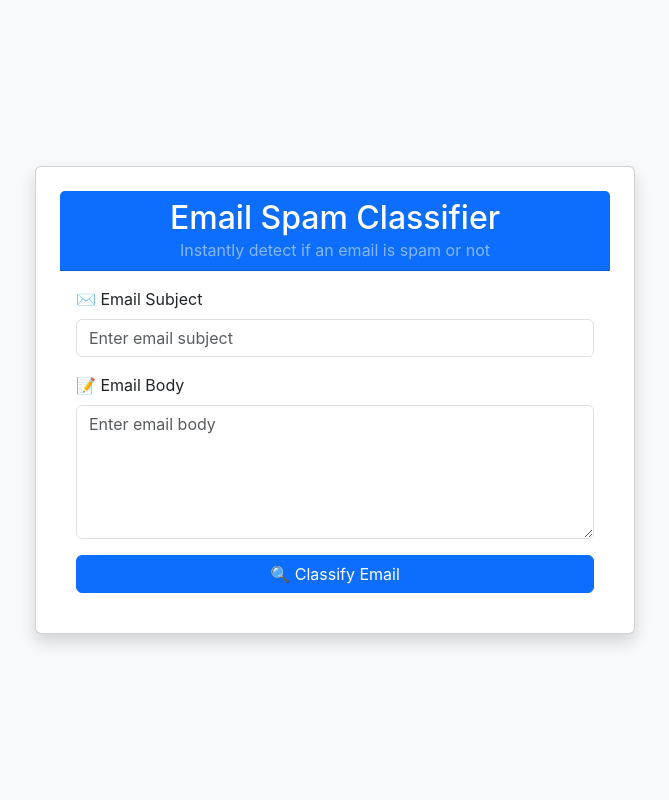
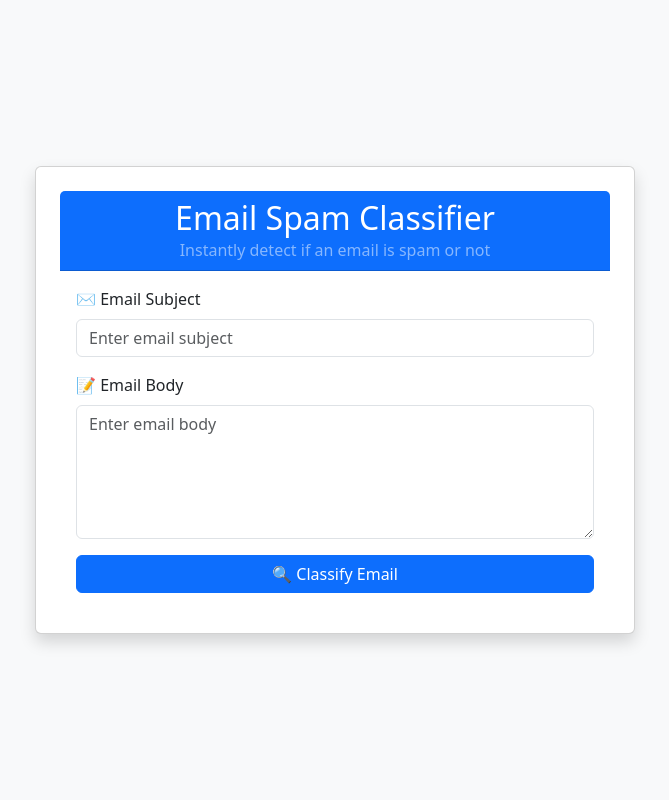
Before and after one commit to jessie726/Phishing-Email-Detector, a Flask app: page / in a window 1280 px wide. Shown: the whole page, without its empty margins (47-716 px from the left). Run offline with Flask 3, Linux system fonts and the light colour scheme; parts of the project's set-up code (start-up, migrations or seed data) failed here and were passed over.

Commit message:
Update index.html

```diff
--- a/templates/index.html
+++ b/templates/index.html
@@ -6,13 +6,8 @@
     <title>Email Spam Classifier</title>
     <link rel="icon" href="{{ url_for('static', filename='favicon.ico') }}">
     <link href="https://cdn.jsdelivr.net/npm/bootstrap@5.3.0/dist/css/bootstrap.min.css" rel="stylesheet">
-    <style>
-        body {
-            font-family: 'Inter', sans-serif;
-        }
-    </style>
 </head>
-<body class="bg-light d-flex justify-content-center align-items-center" style="min-height: 100vh; margin: 0;">
+<body class="bg-light d-flex justify-content-center align-items-center" style="min-height: 100vh;">
     <div class="container">
         <div class="card shadow p-4" style="max-width: 600px; width: 100%;">
             <div class="card-header text-center bg-primary text-white">
```
